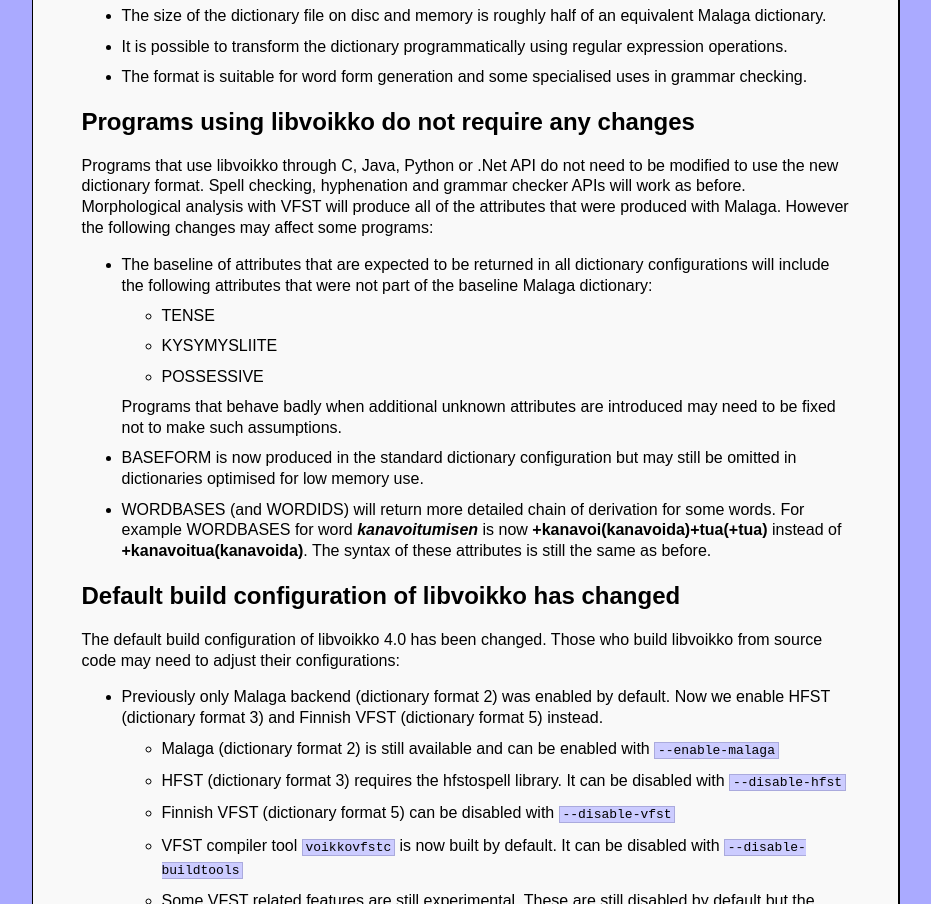
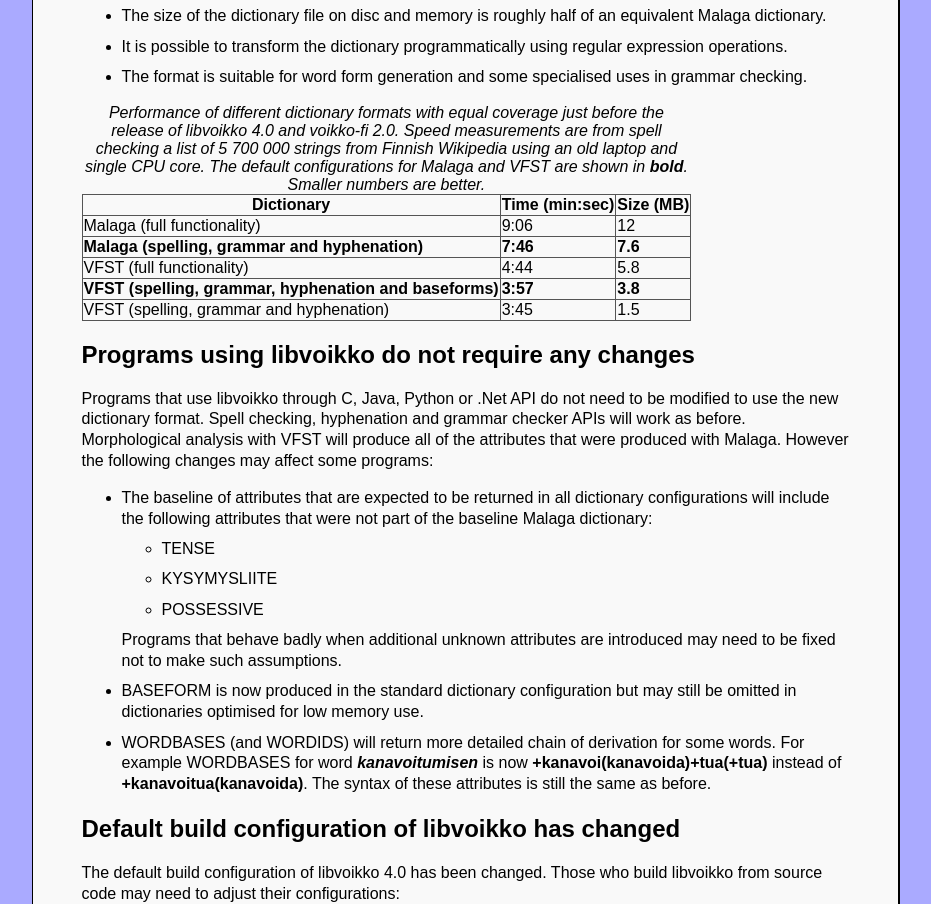
Before and after one commit to voikko/voikko.github.io, a plain HTML site: page vfst-transition.html in a window 1280 px wide. Shown: the part 1253-2157 px from the top of the page, without its empty margins (174-1105 px from the left). Drawn offline with Linux system fonts and the light colour scheme.

Commit message:
Add results from performance measurements

```diff
--- a/vfst-transition.html
+++ b/vfst-transition.html
@@ -4,6 +4,11 @@
 <meta http-equiv="content-type" content="text/html; charset=utf-8" />
 <title>Voikko – Transitioning the Finnish dictionary from Malaga to VFST</title>
 <link rel="stylesheet" type="text/css" href="stylesheets/styles.css" />
+<style type="text/css">
+#perf caption { font-style: italic; }
+#perf { border-collapse: collapse; }
+#perf td, #perf th { border: 1px solid #555555; }
+</style>
 </head>
 <body>
 
@@ -77,6 +82,19 @@ there are some unexplored optimisation opportunities that may lead to additional
 <li>It is possible to transform the dictionary programmatically using regular expression operations.</li>
 <li>The format is suitable for word form generation and some specialised uses in grammar checking.</li>
 </ul>
+
+<table id="perf">
+<caption>Performance of different dictionary formats with equal coverage just before the release of libvoikko 4.0 and voikko-fi 2.0.
+Speed measurements are from spell checking a list of 5&nbsp;700&nbsp;000 strings from Finnish Wikipedia using an
+old laptop and single CPU core. The default configurations for Malaga and VFST are shown in <strong>bold</strong>.
+Smaller numbers are better.</caption>
+<tr><th>Dictionary</th><th>Time (min:sec)</th><th>Size (MB)</td></tr>
+<tr><td>Malaga (full functionality)</td><td>9:06</td><td>12</td></tr>
+<tr><td><strong>Malaga (spelling, grammar and hyphenation)</strong></td><td><strong>7:46</strong></td><td><strong>7.6</strong></td></tr>
+<tr><td>VFST (full functionality)</td><td>4:44</td><td>5.8</td></tr>
+<tr><td><strong>VFST (spelling, grammar, hyphenation and baseforms)</strong></td><td><strong>3:57</strong></td><td><strong>3.8</strong></td></tr>
+<tr><td>VFST (spelling, grammar and hyphenation)</td><td>3:45</td><td>1.5</td></tr>
+</table>
 
 <h2>Programs using libvoikko do not require any changes</h2>
 
```
